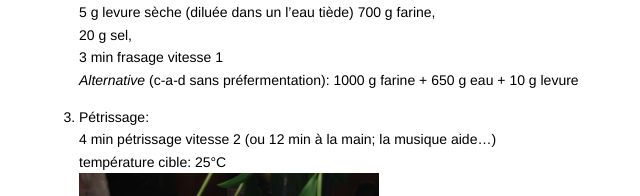
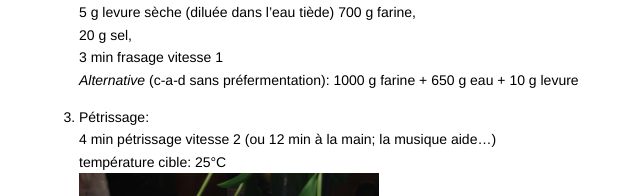
Before and after one commit to kruchten/spoon, a Jekyll site: the page built from _posts/2013-12-28-baguettes.md, in a window 1280 px wide and 1400 px high, scrolled down 845 px. Shown: the part 256-452 px from the top of the window, without its empty margins (291-931 px from the left). Built offline with Jekyll 4.4.1, drawn with Linux system fonts in a browser that asks for light colours; some of the changed text lies outside the part shown.

Commit message:
more typos

```diff
--- a/_posts/2013-12-28-baguettes.md
+++ b/_posts/2013-12-28-baguettes.md
@@ -27,7 +27,7 @@ Laisser reposer 6 à 12h, temp. 20-23°C
 2. Frasage:
 Poolish +
 340 g eau,
-5 g levure sèche (diluée dans un l'eau tiède)
+5 g levure sèche (diluée dans l'eau tiède)
 700 g farine,
 20 g sel,
 3 min frasage vitesse 1
```
Also changed, not shown: other parts of _posts/2013-12-28-baguettes.md (+2 -2 lines).
